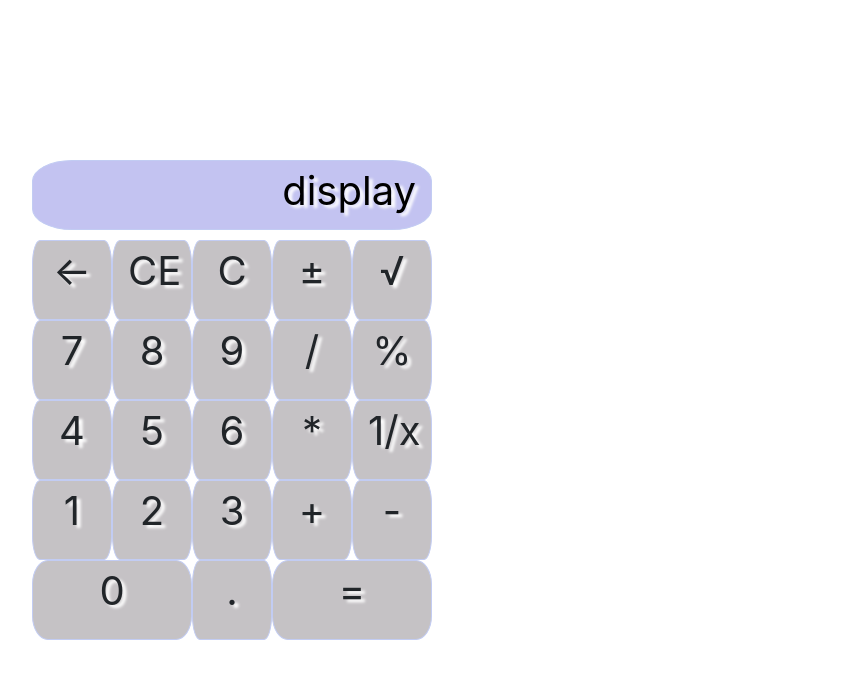
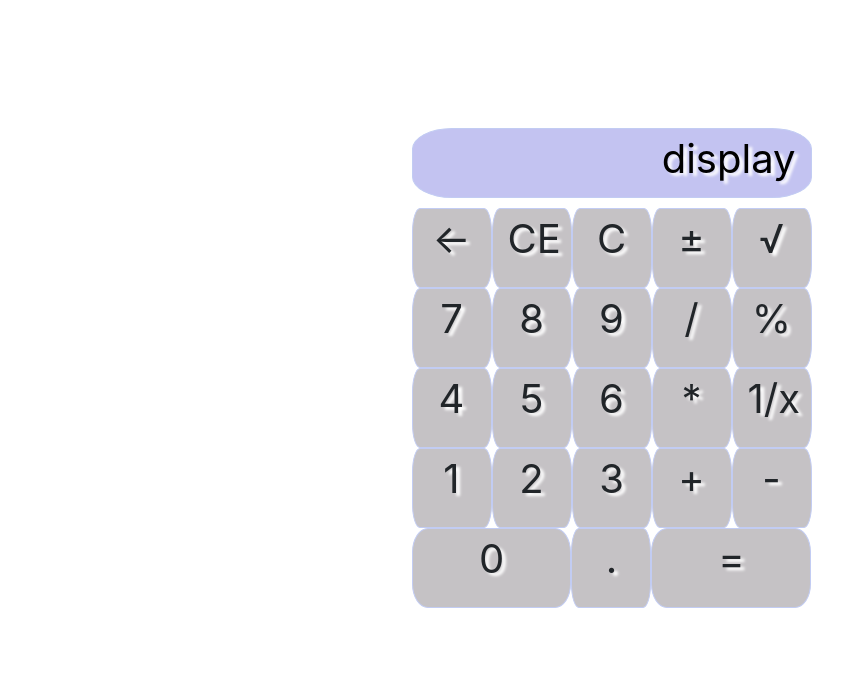
Before and after one commit to dusanfedor/sdw, a React (Create React App) app: page /#/first in a window 1280 px wide. Shown: the top 678 px of the page, without its empty margins (13-856 px from the left). Built offline with nearby package versions, Linux system fonts and the light colour scheme.

Commit message:
fixing design and adding basic functions

```diff
--- a/src/pages/FirstPage/FirstPage.js
+++ b/src/pages/FirstPage/FirstPage.js
@@ -1,12 +1,30 @@
-import React, { useState } from "react";
+import React, { useState, useEffect } from "react";
 
 import "../pages.css";
 
 function FirstPage() {
+  function add(a, b) {
+    const result = a + b;
+    alert(result);
+  }
+
+  function subtract(a, b) {
+    const result = a - b;
+    alert(result);
+  }
+
+  function negate(a) {
+    const result = 0 - a;
+    alert(result);
+  }
+
+  useEffect(() => {
+    negate(-10);
+  });
+
   return (
     <div className="body2">
       <div className="container">
-        <table>
         <div class="row">
           <div class="col-10">display</div>
         </div>
@@ -15,15 +33,15 @@ function FirstPage() {
           <div class="col-2">←</div>
           <div class="col-2">CE</div>
           <div class="col-2">C</div>
-            <div class="col-2">±</div>
-            <div class="col-2">√</div>
+          <div class="col-2">±</div> {/* negate */}
+          <div class="col-2">√</div> {/* root */}
         </div>
 
         <div class="row">
           <div class="col-2">7</div>
           <div class="col-2">8</div>
           <div class="col-2">9</div>
-            <div class="col-2">/</div>
+          <div class="col-2">/</div> {/* divide */}
           <div class="col-2">%</div>
         </div>
 
@@ -31,16 +49,16 @@ function FirstPage() {
           <div class="col-2">4</div>
           <div class="col-2">5</div>
           <div class="col-2">6</div>
-            <div class="col-2">*</div>
-            <div class="col-2">1/x</div>
+          <div class="col-2">*</div> {/* multiply */}
+          <div class="col-2">1/x</div> {/* getFraction */}
         </div>
 
         <div class="row">
           <div class="col-2">1</div>
           <div class="col-2">2</div>
           <div class="col-2">3</div>
-            <div class="col-2">+</div>
-            <div class="col-2">-</div>
+          <div class="col-2">+</div> {/* add */}
+          <div class="col-2">-</div> {/* subtract */}
         </div>
 
         <div class="row">
@@ -48,7 +66,6 @@ function FirstPage() {
           <div class="col-2">.</div>
           <div class="col-4">=</div>
         </div>
-        </table>
       </div>
     </div>
   );
--- a/src/pages/pages.css
+++ b/src/pages/pages.css
@@ -95,7 +95,7 @@ li {
   display: inline;
 }
 
-roww {
+.row {
   display: flex;
   flex-wrap: wrap;
 }
@@ -106,6 +106,8 @@ roww {
   max-width: 100%;
 }
 
+/* First Page Start */
+
 .col-2,
 .col-4,
 .col-10 {
@@ -114,11 +116,12 @@ roww {
 }
 
 .container {
-  margin-left: 50px;
-  padding-left: 10px;
-  padding-top: 10rem;
   text-align: center;
   font-size: 2.5rem;
+  display: grid;
+  padding-top: 10%;
+  padding-left: 5%;
+  justify-content: center;
 }
 
 .row {
```
Lines whose indentation alone changed are shown as unchanged.
